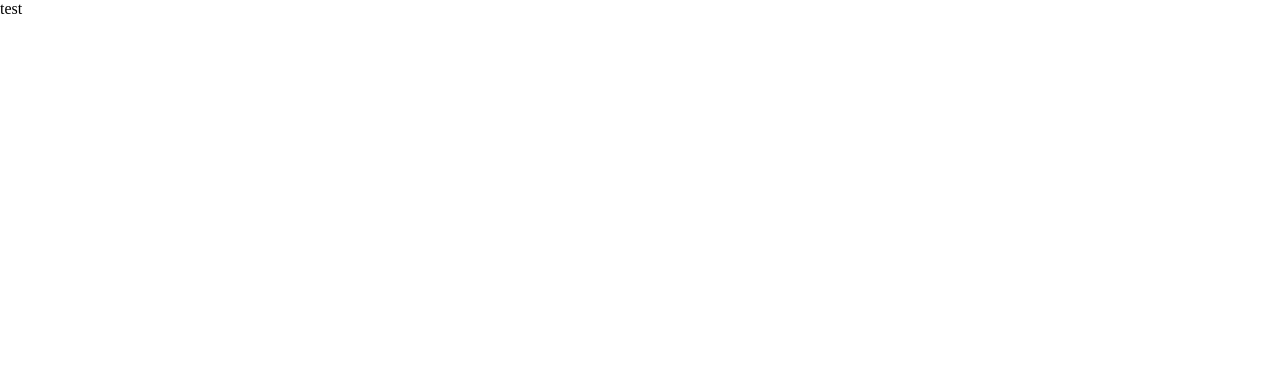
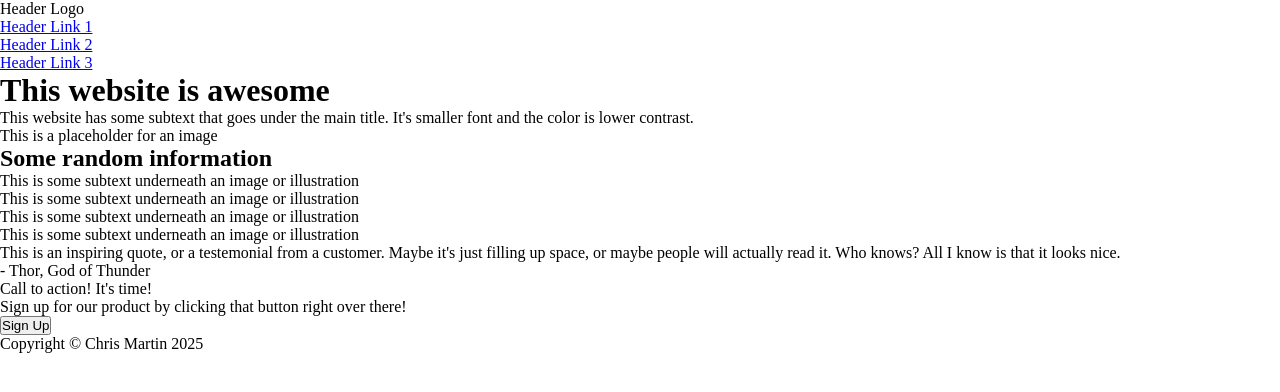
Before and after one commit to cmartin300/odin-landing_page, a plain HTML site: page index.html in a window 1280 px wide. Drawn offline with Linux system fonts and the light colour scheme.

Commit message:
html structure created

```diff
--- a/index.html
+++ b/index.html
@@ -7,6 +7,76 @@
     <title>Odin Landing Page</title>
   </head>
   <body>
-    <div class="test">test</div>
+    <div class="header">
+      <div class="logo">Header Logo</div>
+      <div class="-nav-links">
+        <ul>
+          <li><a href="#">Header Link 1</a></li>
+          <li><a href="#">Header Link 2</a></li>
+          <li><a href="#">Header Link 3</a></li>
+        </ul>
+      </div>
+    </div>
+    <div class="content">
+      <div class="hero-section">
+        <div class="hero-text">
+          <div class="hero-main">
+            <h1>This website is awesome</h1>
+          </div>
+          <div class="hero-secondary">
+            This website has some subtext that goes under the main title. It's
+            smaller font and the color is lower contrast.
+          </div>
+        </div>
+        <div class="hero-img">This is a placeholder for an image</div>
+      </div>
+      <div class="info-section">
+        <h2>Some random information</h2>
+        <div class="cards">
+          <div class="card">
+            <div class="img"></div>
+            <div class="text">
+              This is some subtext underneath an image or illustration
+            </div>
+          </div>
+          <div class="card">
+            <div class="img"></div>
+            <div class="text">
+              This is some subtext underneath an image or illustration
+            </div>
+          </div>
+          <div class="card">
+            <div class="img"></div>
+            <div class="text">
+              This is some subtext underneath an image or illustration
+            </div>
+          </div>
+          <div class="card">
+            <div class="img"></div>
+            <div class="text">
+              This is some subtext underneath an image or illustration
+            </div>
+          </div>
+        </div>
+      </div>
+      <div class="quote-section">
+        <div class="quote">
+          This is an inspiring quote, or a testemonial from a customer. Maybe
+          it's just filling up space, or maybe people will actually read it. Who
+          knows? All I know is that it looks nice.
+        </div>
+        <div class="author">- Thor, God of Thunder</div>
+      </div>
+      <div class="cta-section">
+        <div class="cta-text">
+          <div class="cta-main">Call to action! It's time!</div>
+          <div class="cta-secondary">
+            Sign up for our product by clicking that button right over there!
+          </div>
+        </div>
+        <button>Sign Up</button>
+      </div>
+    </div>
+    <div class="footer">Copyright © Chris Martin 2025</div>
   </body>
 </html>
```
